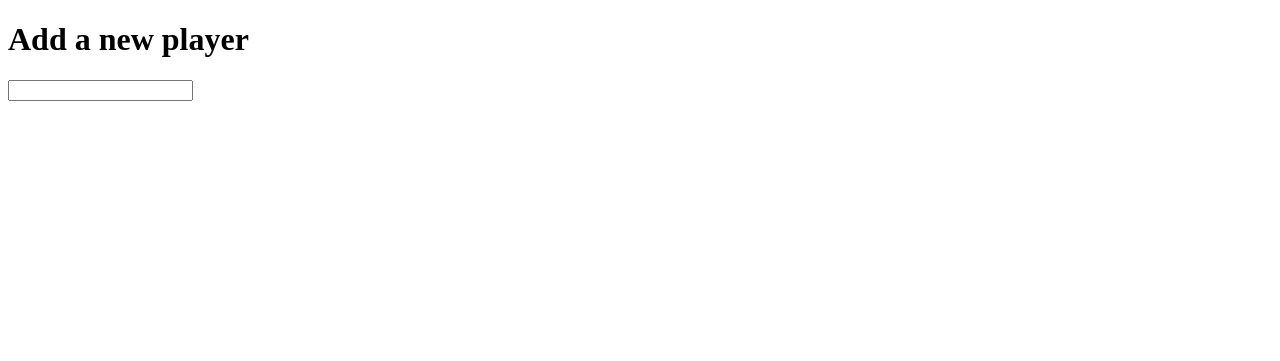
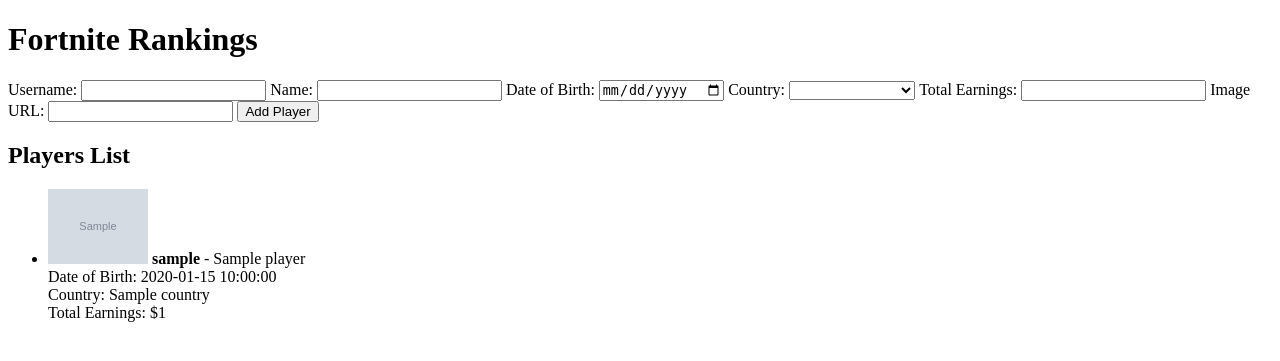
Before and after one commit to KyleKDang/fort-rank, a Flask app: template templates/index.html in a window 1280 px wide. Shown: the top 361 px of the page. Run offline with Flask 3, Linux system fonts and the light colour scheme; the template is opened without the code that fills it: most values are stand-ins (such as "Sample title", 1, 10 or a date in 2020); grey boxes marked "Sample" are stand-in pictures; lists and menus that the app fills with data are empty; some libraries are stand-ins or nearby versions.

Commit message:
Add drop down select for countries

```diff
--- a/app.py
+++ b/app.py
@@ -1,10 +1,64 @@
-from flask import Flask, render_template
+from flask import Flask, render_template, request, redirect
+import sqlite3
 
 app = Flask(__name__)
 
 @app.route("/")
 def index():
-    return render_template("index.html")
+    conn = sqlite3.connect('fortnite_rankings.db')
+    cursor = conn.cursor()
+
+    players = []
+
+    cursor.execute('SELECT * FROM players')
+    player_rows = cursor.fetchall()
+
+    for row in player_rows:
+        id = row[0]
+        username = row[1]
+        name = row[2]
+        date_of_birth = row[3]
+        country = row[4]
+        total_earnings = row[5]
+        image_url = row[6]
+        players.append({"id":id,
+                        "username":username,
+                        "name":name,
+                        "date_of_birth":date_of_birth,
+                        "country":country,
+                        "total_earnings":total_earnings,
+                        "image_url":image_url})
+
+    return render_template("index.html", players=players)
+
+@app.route('/add_player', methods=['POST'])
+def add_player():
+    username = request.form['username']
+    name = request.form.get('name')
+    date_of_birth = request.form.get('date_of_birth')
+    country = request.form.get('country')
+    total_earnings = request.form['total_earnings']
+    image_url = request.form.get('image_url', 'https://www.esportsearnings.com/images/unknown_player.png')
+
+    try:
+        conn = sqlite3.connect('fortnite_rankings.db')
+        cursor = conn.cursor()
+
+        cursor.execute('''
+            INSERT INTO players (username, name, date_of_birth, country, total_earnings, image_url)
+            VALUES (?, ?, ?, ?, ?, ?)
+        ''', (username, name, date_of_birth, country, total_earnings, image_url))
+
+        conn.commit()
+
+    except sqlite3.Error as e:
+        print(f"An error occurred: {e}")
+
+    finally:
+        conn.close()
+
+    return redirect("/")
+
 
 if __name__ == '__main__':
     app.run(debug=True)
--- /dev/null
+++ b/static/js/countries.js
@@ -0,0 +1,35 @@
+document.addEventListener('DOMContentLoaded', () => {
+    const selectDrop = $('#country');  // Using jQuery selector
+
+    // Fetch countries from the API
+    fetch('https://restcountries.com/v3.1/all')
+        .then(res => res.json())
+        .then(data => {
+            // Map countries to an array and sort them alphabetically by name
+            let countries = data.map(country => {
+                return { id: country.name.common, text: country.name.common };
+            }).sort((a, b) => a.text.localeCompare(b.text));
+
+            // Add countries to Select2 dropdown
+            selectDrop.select2({
+                data: countries,
+                placeholder: 'Select a country',  // Placeholder when no option is selected
+                allowClear: true
+            });
+
+            // Ensure no country is selected by default
+            selectDrop.val(null).trigger('change');  // Clear the selection initially
+
+        })
+        .catch(err => {
+            console.log("Error fetching countries:", err);
+        });
+
+    // Focus cursor in the search box when the dropdown opens
+    selectDrop.on('select2:open', function () {
+        let searchField = document.querySelector('.select2-search__field');
+        if (searchField) {
+            searchField.focus();  // Automatically focus the search box
+        }
+    });
+});
--- a/templates/index.html
+++ b/templates/index.html
@@ -1,12 +1,51 @@
 <!DOCTYPE html>
 <html lang="en">
-    <header>
-        <meta charset="UTF-8">
-        <meta name="viewport" content="width=device-width, initial-scale=1.0">
-        <title>Fortnite Player Rankings</title>
-    </header>
-    <body>
-        <h1>Add a new player</h1>
-        <input>
-    </body>
+<head>
+    <meta charset="UTF-8">
+    <meta name="viewport" content="width=device-width, initial-scale=1.0">
+    <script src="static/js/countries.js"></script>
+    <script src="https://code.jquery.com/jquery-3.6.0.min.js"></script>
+    <link href="https://cdn.jsdelivr.net/npm/select2@4.1.0-rc.0/dist/css/select2.min.css" rel="stylesheet" />
+    <script src="https://cdn.jsdelivr.net/npm/select2@4.1.0-rc.0/dist/js/select2.min.js"></script>
+
+    <title>Fortnite Rankings</title>
+</head>
+<body>
+    <h1>Fortnite Rankings</h1>
+
+    <form action="/add_player" method="post">
+        <label for="username">Username:</label>
+        <input type="text" id="username" name="username" required>
+
+        <label for="name">Name:</label>
+        <input type="text" id="name" name="name">
+
+        <label for="date_of_birth">Date of Birth:</label>
+        <input type="date" id="date_of_birth" name="date_of_birth">
+
+        <label for="country">Country:</label>
+        <select id="country" name="country" style="width: 10%;"></select>
+
+        <label for="total_earnings">Total Earnings:</label>
+        <input type="number" id="total_earnings" name="total_earnings" required>
+
+        <label for="image_url">Image URL:</label>
+        <input type="text" id="image_url" name="image_url">
+
+        <input type="submit" value="Add Player">
+    </form>
+
+    <h2>Players List</h2>
+    <ul>
+        {% for player in players %}
+            <li>
+                <img src="{{ player.image_url }}" alt="{{ player.username }}" style="width:100px;">
+                <strong>{{ player.username }}</strong> - {{ player.name }}<br>
+                Date of Birth: {{ player.date_of_birth }}<br>
+                Country: {{ player.country }}<br>
+                Total Earnings: ${{ player.total_earnings }}
+            </li>
+        {% endfor %}
+    </ul>
+</body>
 </html>
```
Also changed, not shown: add_sample_placements.py (added, +34 -0 lines), add_sample_players.py (added, +34 -0 lines), create_database.py (+14 -12 lines).
